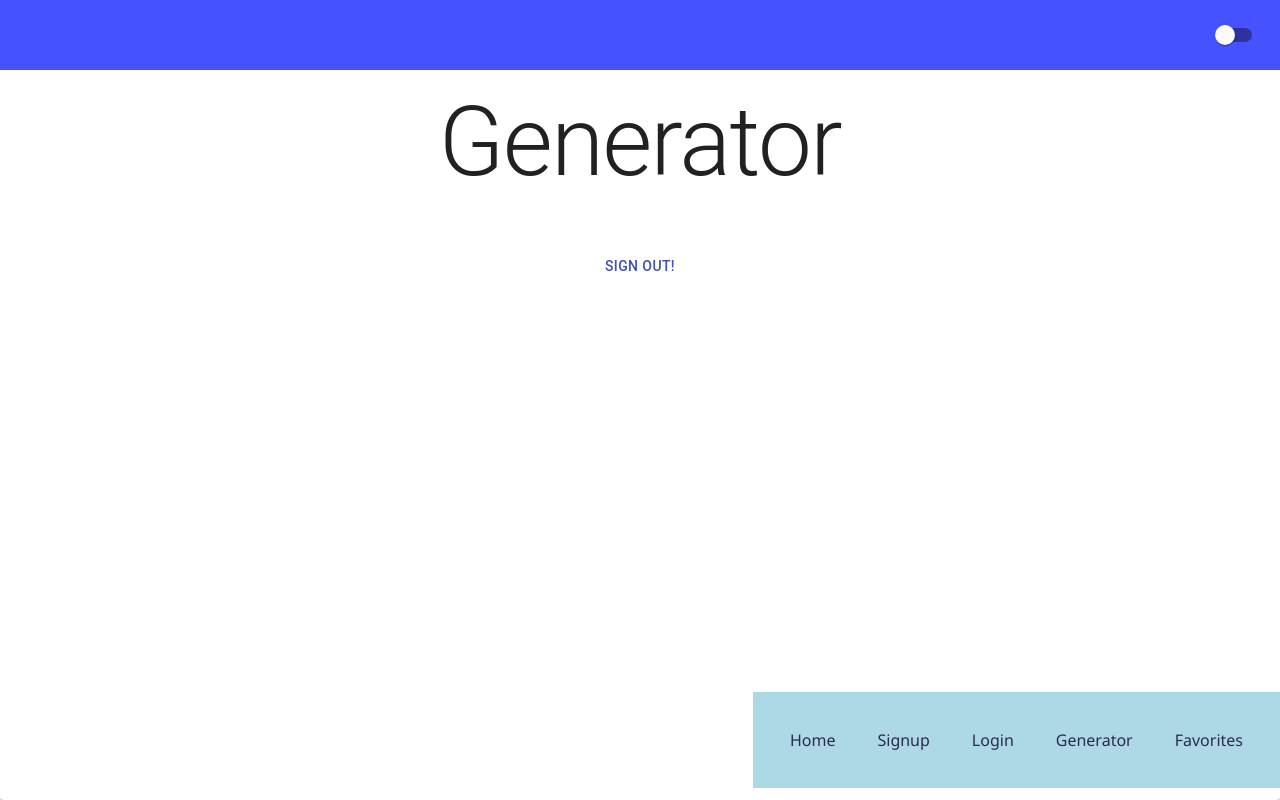
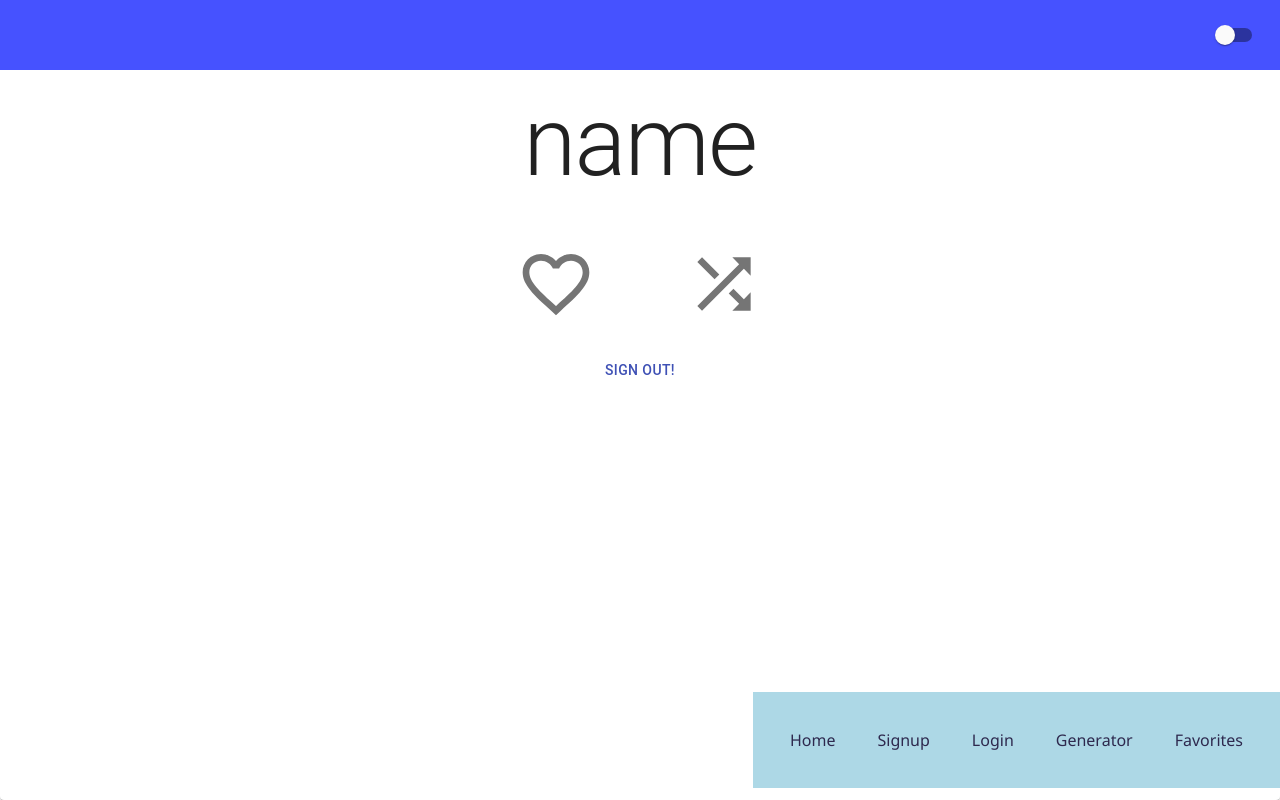
Before and after one commit to markohanesian/armenian-names, a React (Create React App) app: page /generator in a window 1280 px wide. Built offline with nearby package versions, Linux system fonts and the light colour scheme; no server answers.

Commit message:
Added Generator component

```diff
--- a/src/pages/GeneratorPage.js
+++ b/src/pages/GeneratorPage.js
@@ -1,10 +1,11 @@
 import React, { useState } from "react";
-import { Switch, Grid, Paper, Typography } from "@material-ui/core";
+import { Switch, Grid, Paper } from "@material-ui/core";
 import { ThemeProvider, createMuiTheme } from "@material-ui/core/styles";
 // main styling
 import "../App.css";
 // subcomponents
 import SignOut from '../components/SignOut';
+import Generator from '../components/Generator';
 
 function HomePage() {
     const [darkMode, setDarkMode] = useState(false);
@@ -39,9 +40,7 @@ function HomePage() {
                         ></Switch>
                     </Grid>
                     <Grid className="grid-default">
-                        <Typography variant="h1" component="h2" gutterBottom>
-                            Generator
-                        </Typography>
+                        < Generator />
                         <SignOut />
                     </Grid>
                 </Paper>
```
